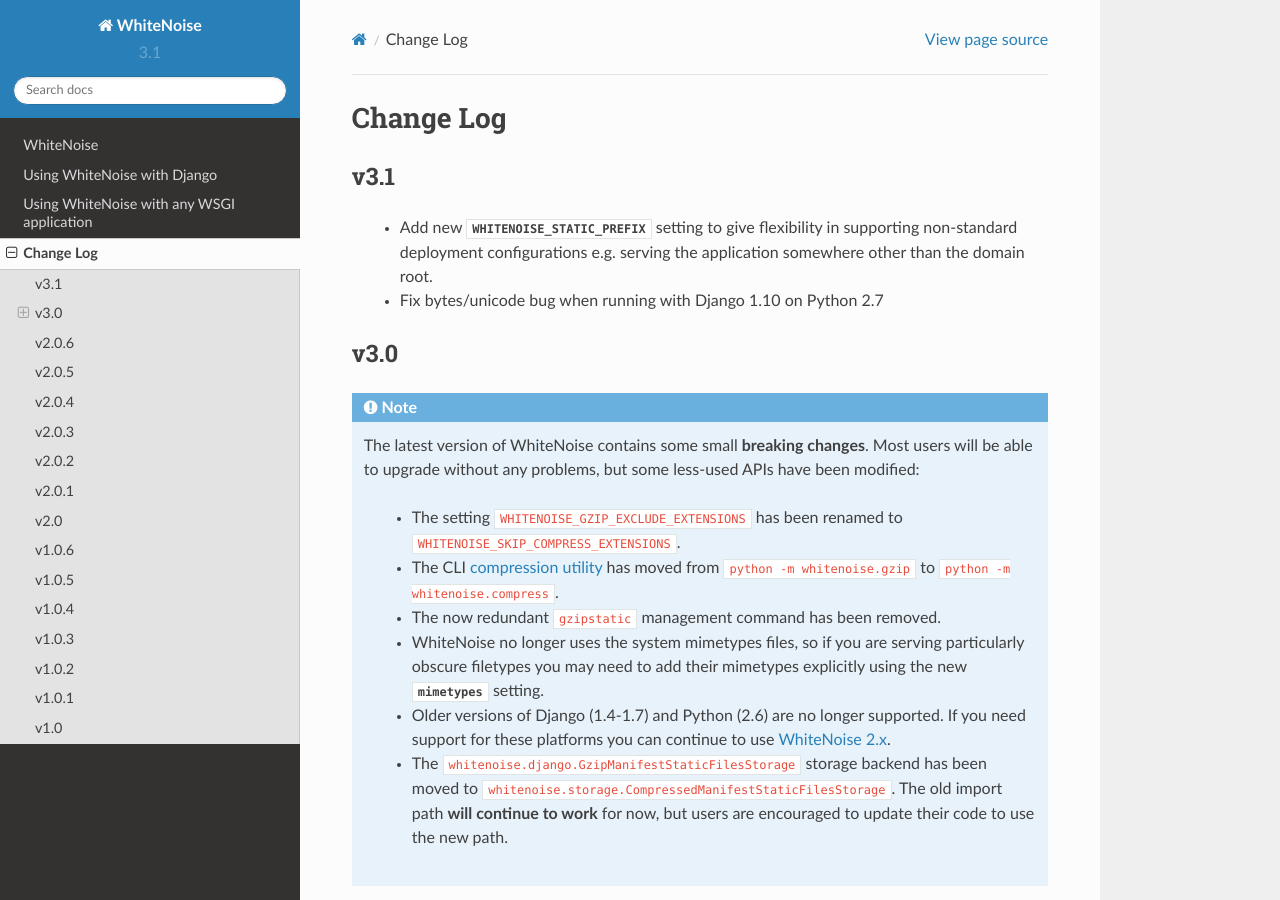
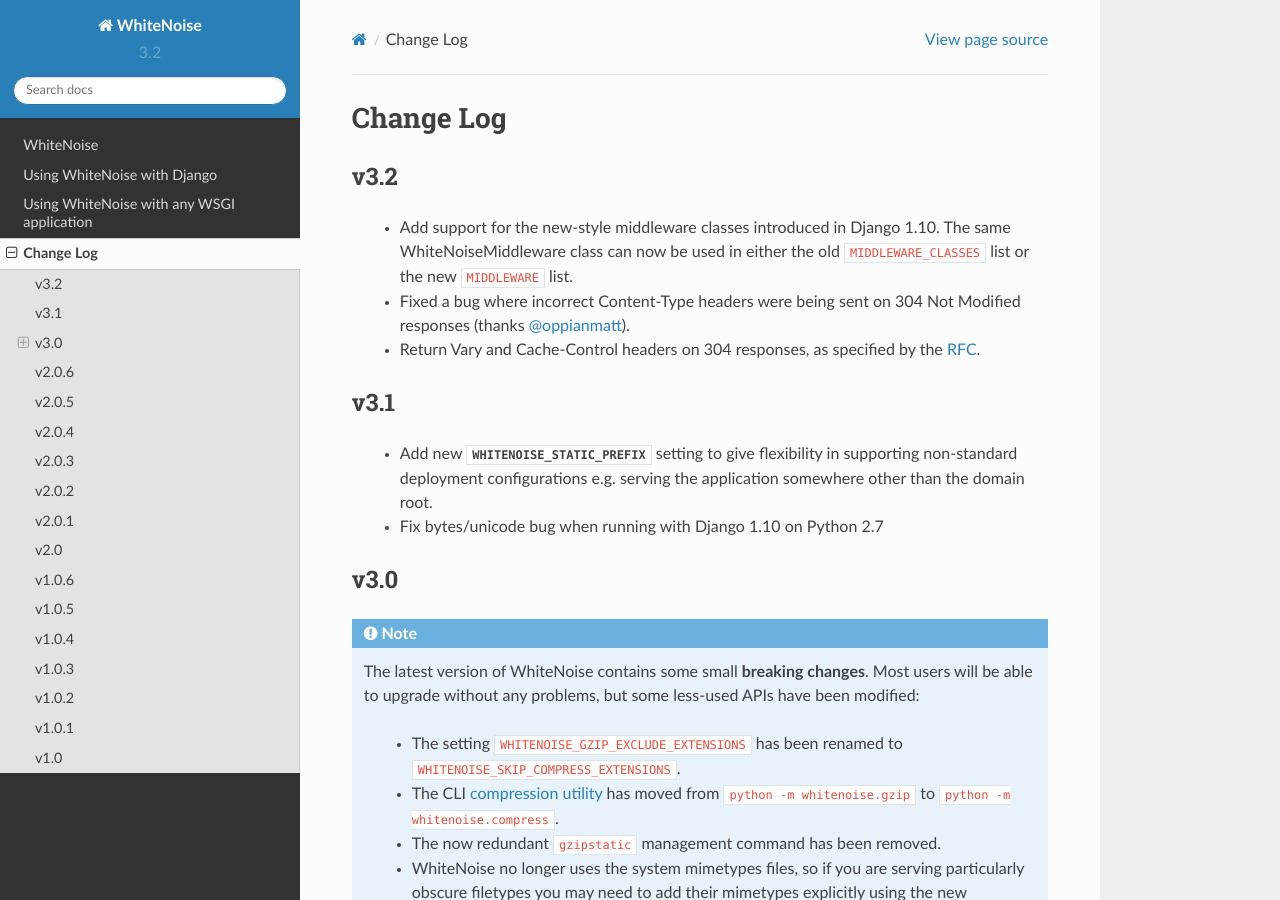
Before and after one commit to gorbunov87/white_noise, a Sphinx documentation site: the page built from docs/changelog.rst, in a window 1280 px wide and 900 px high. Built offline with Sphinx 7.4.7 and the Read the Docs theme 2.0.0, drawn with Linux system fonts in a browser that asks for light colours.

Commit message:
Update changelog and bump version

```diff
--- a/docs/changelog.rst
+++ b/docs/changelog.rst
@@ -1,5 +1,16 @@
 Change Log
 ==========
+
+v3.2
+----
+
+ * Add support for the new-style middleware classes introduced in Django 1.10.
+   The same WhiteNoiseMiddleware class can now be used in either the old
+   ``MIDDLEWARE_CLASSES`` list or the new ``MIDDLEWARE`` list.
+ * Fixed a bug where incorrect Content-Type headers were being sent on 304 Not
+   Modified responses (thanks `@oppianmatt <https://github.com/oppianmatt>`_).
+ * Return Vary and Cache-Control headers on 304 responses, as specified by the
+   `RFC <http://tools.ietf.org/html/rfc7232#section-4.1>`_.
 
 v3.1
 ----
--- a/whitenoise/__init__.py
+++ b/whitenoise/__init__.py
@@ -1,5 +1,5 @@
 from .base import WhiteNoise
 
-__version__ = '3.1'
+__version__ = '3.2'
 
 __all__ = ['WhiteNoise']
```
